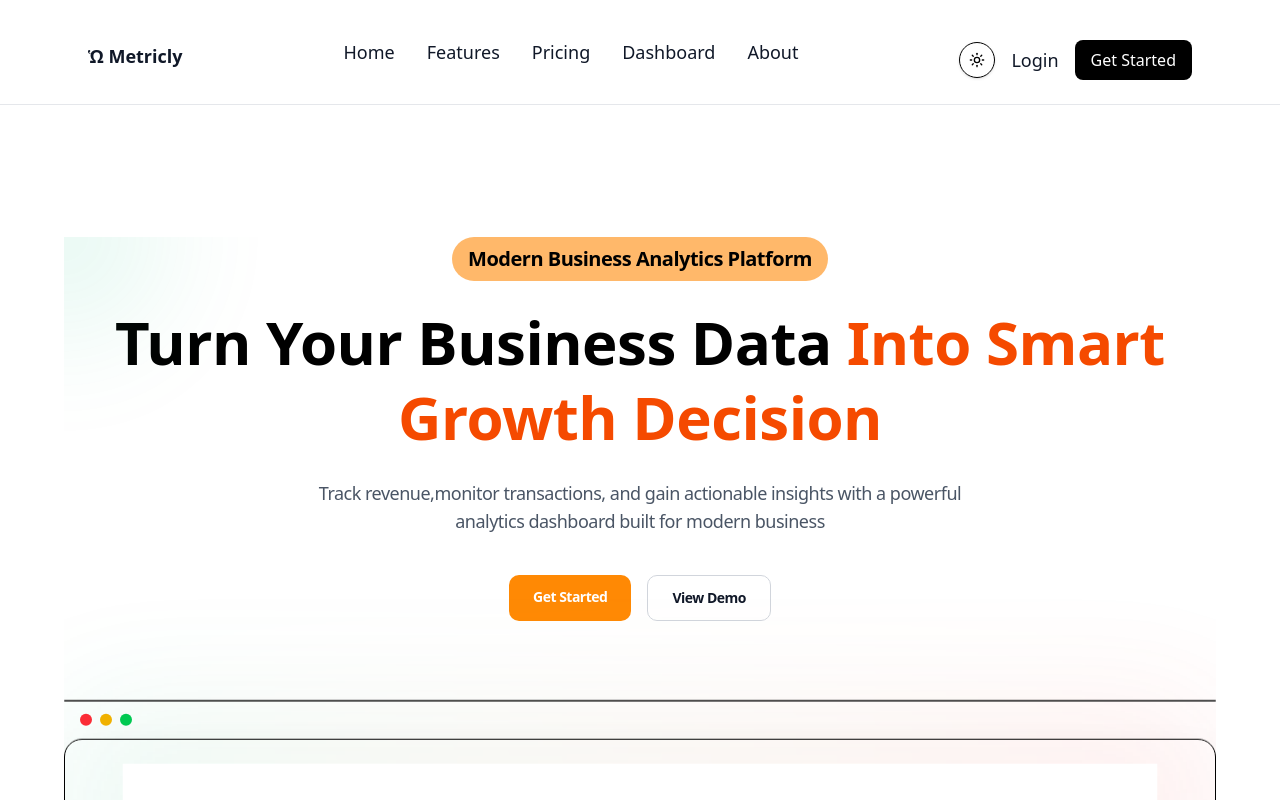
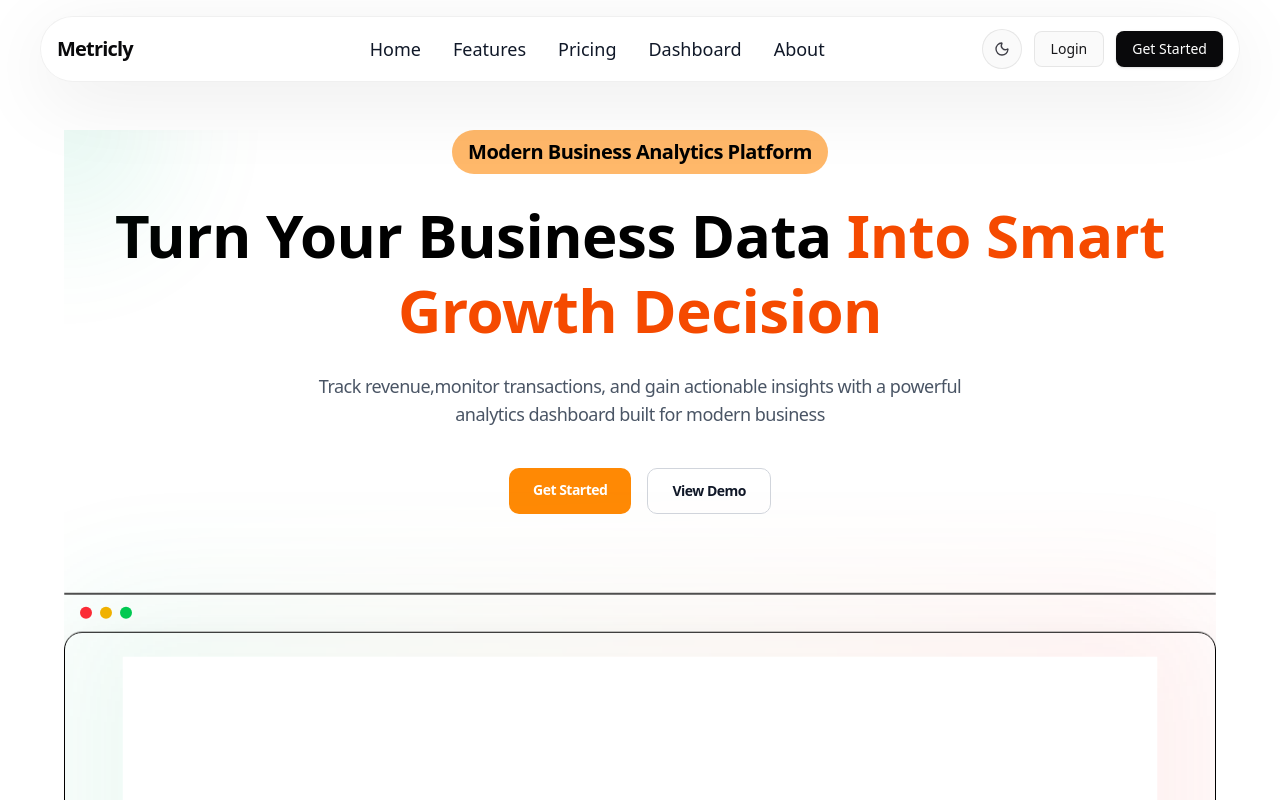
Before and after one commit to Engr-Shegez/metricly, a Next.js app: page / in a window 1280 px wide. Shown: the top 800 px of the page. Built offline with nearby package versions, Linux system fonts and the light colour scheme.

Commit message:
feat: refactored navbar

```diff
--- a/src/app/page.tsx
+++ b/src/app/page.tsx
@@ -8,64 +8,15 @@ import PricingSection from "@/components/layout/Pricing";
 import ScrollReveal from "@/components/scroll-reveal";
 import StackedScrollSection from "@/components/StackedScrollSection";
 import { ThemeToggle } from "@/components/ThemeToggle";
+import { MarketingNavbar } from "@/components/navbar";
 
 export default function Home() {
   return (
-    <main className="min-h-[150vh] overflow-x-hidden pt-12 sm:pt-0">
+    <main className="min-h-[150vh]">
       {/* NAVBAR */}
-      <nav className="w-full border-b bg-white/60 dark:bg-slate-900/60 backdrop-blur-md fixed top-0 left-0 right-0 z-50 px-2 sm:px-4 py-2 border-gray-200 dark:border-slate-700 sm:sticky">
-        <div className="max-w-6xl mx-auto px-2 sm:px-6 py-2 sm:py-4 flex items-center justify-between">
-          {/* LOGO */}
-          <div className="text-lg mt-2 text-gray-900 dark:text-white font-semibold">
-            Ὡ Metricly
-          </div>
+      <MarketingNavbar />
 
-          {/* LINKS */}
-          <div className="hidden md:flex items-center gap-8 text-lg text-gray-900 dark:text-gray-200">
-            <a href="#" className="hover:text-black dark:hover:text-white">
-              Home
-            </a>
-            <a
-              href="#features"
-              className="hover:text-black dark:hover:text-white"
-            >
-              Features
-            </a>
-            <a
-              href="#pricing"
-              className="hover:text-black dark:hover:text-white"
-            >
-              Pricing
-            </a>
-            <a
-              href="/dashboard"
-              className="hover:text-black dark:hover:text-white"
-            >
-              Dashboard
-            </a>
-            <a href="#about" className="hover:text-black dark:hover:text-white">
-              About
-            </a>
-          </div>
-          {/* right action */}
-          <div className="flex items-center mt-4 justify-end gap-3  sm:gap-4 flex-wrap sm:flex-nowrap">
-            <div className="flex md:flex">
-              <ThemeToggle />
-            </div>
-            <button className="text-sm sm:text-lg  text-gray-900 dark:text-gray-200 hover:text-gray-700 dark:hover:text-gray-300">
-              Login
-            </button>
-            <a
-              href="/register"
-              className="px-3 sm:px-4 py-2 bg-black text-white rounded-md text-sm sm:text-base"
-            >
-              Get Started
-            </a>
-          </div>
-        </div>
-      </nav>
-
-      <section className="px-5 sm:px-6 md:px-12 lg:px-16 py-33 relative overflow-hidden text-lg sm:text-xl tracking-tight bg-white dark:bg-slate-950">
+      <section className="px-5 sm:px-6 md:px-12 lg:px-16 py-10 relative overflow-hidden text-lg sm:text-xl tracking-tight bg-white dark:bg-slate-950">
         {/* hero wrapper */}
         <div className="max-w-6xl mx-auto text-center fade-up relative z-10 space-y-6 sm:space-y-0">
           {/* Hero */}
--- a/src/components/layout/Feature.tsx
+++ b/src/components/layout/Feature.tsx
@@ -1,6 +1,6 @@
 "use client";
 import React from "react";
-import FeatureText from "../feature-text";
+// import FeatureText from "../feature-text";
 import FeatureVisual from "../feature-visual";
 import ScrollReveal from "../scroll-reveal";
 import FeatureRow from "../feature-row";
--- /dev/null
+++ b/src/components/navbar.tsx
@@ -0,0 +1,153 @@
+"use client";
+
+import Link from "next/link";
+import { useState, useSyncExternalStore } from "react";
+import { AnimatePresence, motion } from "framer-motion";
+import { Menu, Moon, Sun, X } from "lucide-react";
+import { useTheme } from "next-themes";
+import { Button } from "@/components/ui/button";
+
+function subscribe() {
+  return () => {};
+}
+
+export function MarketingNavbar() {
+  const [isOpen, setIsOpen] = useState(false);
+  const { theme, setTheme } = useTheme();
+  const mounted = useSyncExternalStore(
+    subscribe,
+    () => true,
+    () => false,
+  );
+
+  return (
+    <header className="sticky top-0 z-50 bg-white dark:bg-slate-950/90 backdrop-blur-md  left-0 right-0 px-2 sm:px-4 py-2 border-gray-200 dark:border-slate-700 ">
+      <div className="mx-auto max-w-7xl px-6 pt-2">
+        <div className="relative rounded-full border border-black/6 bg-white/78 px-4 py-3 shadow-[0_18px_80px_rgba(0,0,0,0.08)] backdrop-blur-xl dark:border-white/10 dark:bg-slate-950/60 dark:shadow-[0_18px_80px_rgba(0,0,0,0.28)]">
+          <div className="flex items-center justify-between gap-4">
+            <Link
+              href="/"
+              className="text-xl font-semibold tracking-[-0.04em] text-zinc-950 dark:text-white"
+            >
+              Metricly
+            </Link>
+
+            {/* LINKS */}
+            <div className="hidden ml-20 md:flex items-center gap-8 text-lg text-gray-900 dark:text-gray-200">
+              <a href="#" className="hover:text-black dark:hover:text-white">
+                Home
+              </a>
+              <a
+                href="#features"
+                className="hover:text-black dark:hover:text-white"
+              >
+                Features
+              </a>
+              <a
+                href="#pricing"
+                className="hover:text-black dark:hover:text-white"
+              >
+                Pricing
+              </a>
+              <a
+                href="/dashboard"
+                className="hover:text-black dark:hover:text-white"
+              >
+                Dashboard
+              </a>
+              <a
+                href="#about"
+                className="hover:text-black dark:hover:text-white"
+              >
+                About
+              </a>
+            </div>
+
+            <div className="hidden items-center gap-3 md:flex">
+              {mounted ? (
+                <button
+                  type="button"
+                  onClick={() => setTheme(theme === "dark" ? "light" : "dark")}
+                  className="inline-flex size-10 items-center justify-center rounded-full border border-black/8 bg-zinc-50 text-zinc-700 transition hover:bg-zinc-100 dark:border-white/10 dark:bg-white/5 dark:text-zinc-100 dark:hover:bg-white/10"
+                >
+                  {theme === "dark" ? (
+                    <Sun className="size-4" />
+                  ) : (
+                    <Moon className="size-4" />
+                  )}
+                </button>
+              ) : null}
+              <Button
+                asChild
+                variant="ghost"
+                className="border border-black/8 bg-zinc-50 px-4 text-zinc-900 hover:bg-zinc-100 dark:border-white/10 dark:bg-white/5 dark:text-zinc-100 dark:hover:bg-white/10"
+              >
+                <Link href="/sign-in">Login</Link>
+              </Button>
+              <Button
+                asChild
+                className="bg-zinc-950 px-4 text-white hover:bg-zinc-800 dark:bg-white dark:text-zinc-950 dark:hover:bg-zinc-200"
+              >
+                <Link href="/register">Get Started</Link>
+              </Button>
+            </div>
+
+            <button
+              type="button"
+              aria-label={
+                isOpen ? "Close navigation menu" : "Open navigation menu"
+              }
+              className="inline-flex size-10 items-center justify-center rounded-full border border-black/8 bg-zinc-50 text-zinc-900 transition hover:bg-zinc-100 dark:border-white/10 dark:bg-white/5 dark:text-white dark:hover:bg-white/10 md:hidden"
+              onClick={() => setIsOpen((open) => !open)}
+            >
+              {isOpen ? <X className="size-4" /> : <Menu className="size-4" />}
+            </button>
+          </div>
+
+          <AnimatePresence>
+            {isOpen ? (
+              <motion.div
+                initial={{ opacity: 0, y: -12 }}
+                animate={{ opacity: 1, y: 0 }}
+                exit={{ opacity: 0, y: -12 }}
+                transition={{ duration: 0.2 }}
+                className="mt-3 h-50 overflow-hidden rounded-3xl border border-black/8 bg-[#faf8f3] p-4 shadow-[0_20px_60px_rgba(0,0,0,0.08)] dark:border-white/10 dark:bg-zinc-950/95 md:hidden"
+              >
+                <div className="mt-4 grid gap-3">
+                  {mounted ? (
+                    <button
+                      type="button"
+                      onClick={() =>
+                        setTheme(theme === "dark" ? "light" : "dark")
+                      }
+                      className="inline-flex h-11  items-center justify-center rounded-2xl border border-black/8 bg-zinc-50 text-zinc-900 transition hover:bg-zinc-100 dark:border-white/10 dark:bg-white/5 dark:text-zinc-100 dark:hover:bg-white/10"
+                    >
+                      {theme === "dark" ? "Light mode" : "Dark mode"}
+                    </button>
+                  ) : null}
+                  <Button
+                    asChild
+                    variant="ghost"
+                    className="justify-center border border-black/8 bg-zinc-50 text-zinc-900 hover:bg-zinc-100 dark:border-white/10 dark:bg-white/5 dark:text-zinc-100 dark:hover:bg-white/10"
+                  >
+                    <Link href="/sign-in" onClick={() => setIsOpen(false)}>
+                      Login
+                    </Link>
+                  </Button>
+                  <Button
+                    asChild
+                    className="justify-center bg-zinc-950 text-white hover:bg-zinc-800 dark:bg-white dark:text-zinc-950 dark:hover:bg-zinc-200"
+                  >
+                    <Link href="/register" onClick={() => setIsOpen(false)}>
+                      Get Started
+                    </Link>
+                  </Button>
+                </div>
+              </motion.div>
+            ) : null}
+          </AnimatePresence>
+        </div>
+      </div>
+    </header>
+  );
+}
```
